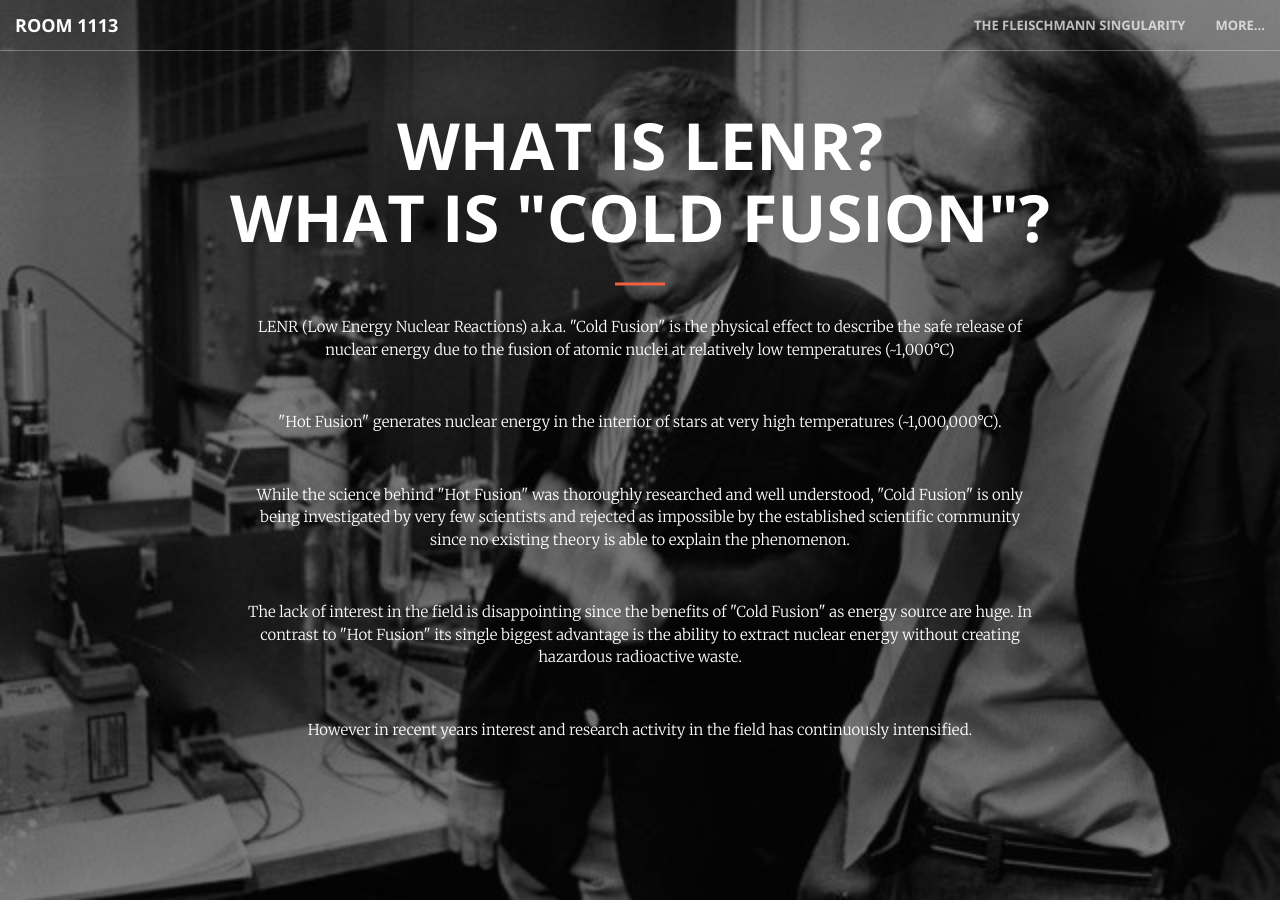
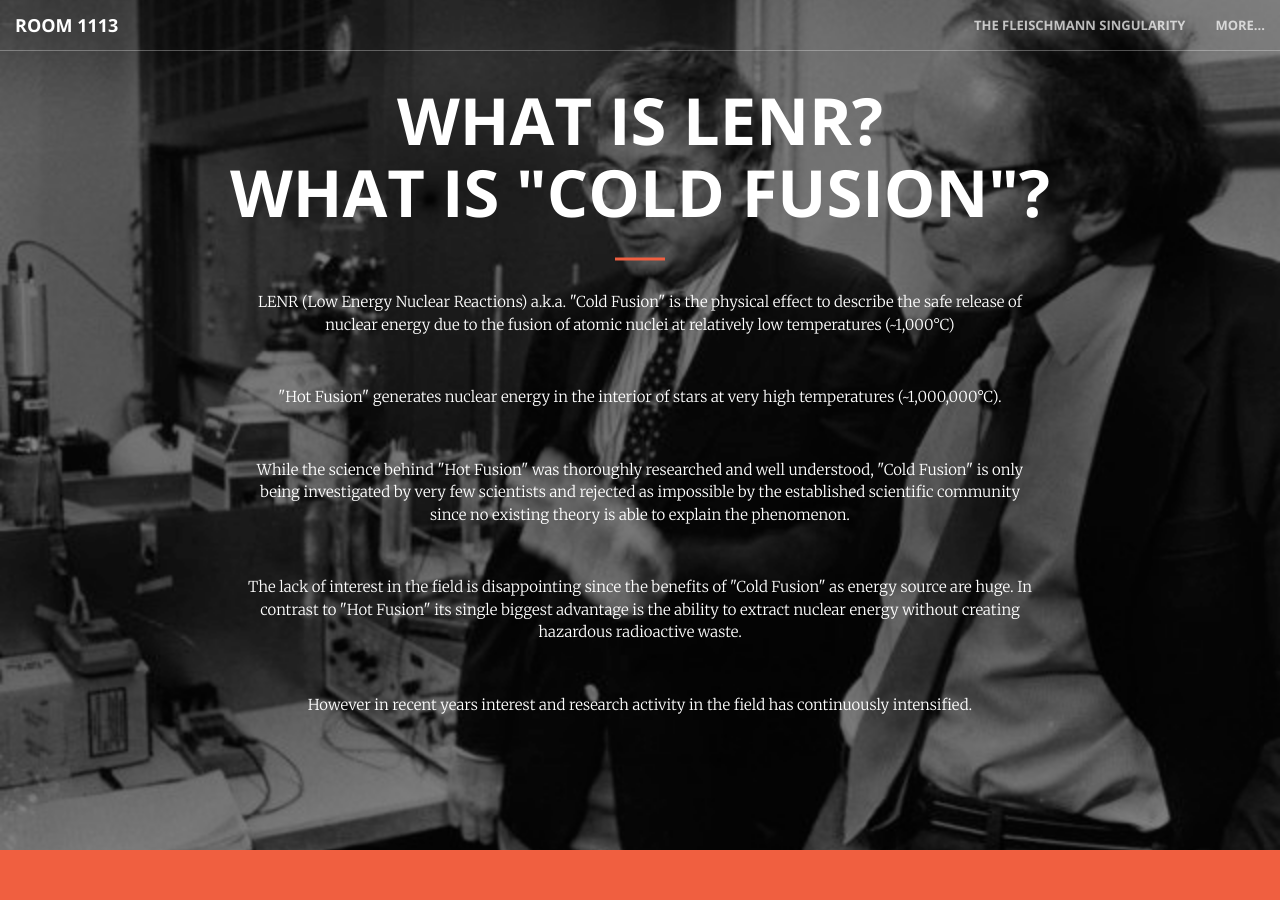
Before and after one commit to room1113/room1113.github.io, a Jekyll site: the page built from index.html, in a window 1280 px wide and 900 px high. Built offline with Jekyll 4.4.1, drawn with Linux system fonts in a browser that asks for light colours.

Commit message:
added min-height style for header section.

```diff
--- a/_includes/header.html
+++ b/_includes/header.html
@@ -1,4 +1,4 @@
-<header style="max-height:2000px;">
+<header style="max-height:2000px;min-height:850px;">
     <div class="header-content">
         <div class="header-content-inner">
             <h1>What is LENR?<br/>What is "Cold Fusion"?</h1>
```
